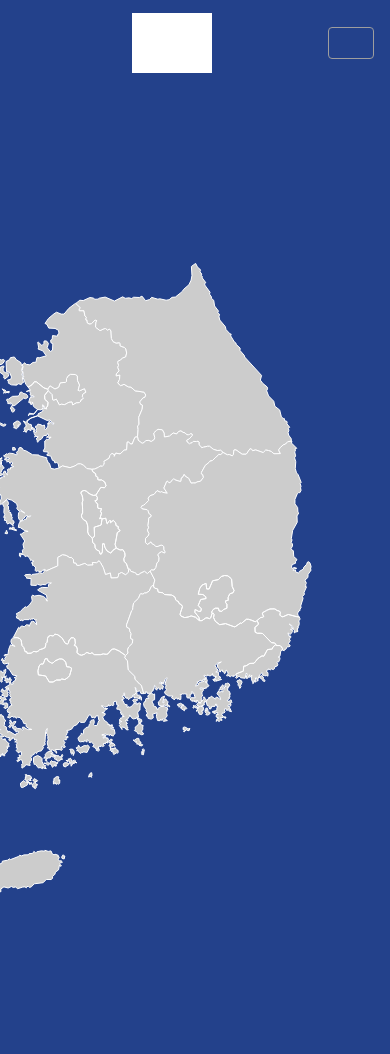
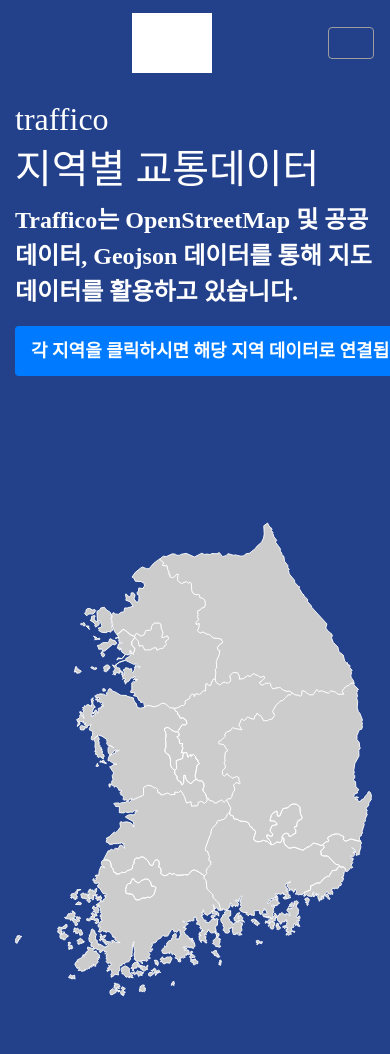
Before and after one commit to onewool/trf, a Django app: template templates/traffico/index.html in a window 390 px wide; the page is wider, and only the part inside the window is pictured. Shown: the top 1054 px of that part. Run offline with Django 4.2, Linux system fonts and the light colour scheme; the template is opened without the code that fills it, so the values that code supplies are empty; some web fonts are replaced; grey boxes are pictures that could not be loaded.

Commit message:
index css 수정

```diff
--- a/static/style.css
+++ b/static/style.css
@@ -1,18 +1,13 @@
 @import url('https://cdn.rawgit.com/moonspam/NanumSquare/master/nanumsquare.css');
 
       /*customizing css*/
-
-      .my-10{
-        margin-top: 6rem;
-        margin-bottom: 6rem;
-      }
       /*폰트*/
       body{
         position: relative;
         height: 100%;
         font-family: 'NanumSquare';
         font-weight: 600;
-        font-size: 1.2em;
+        font-size: 1.5em;
         margin: 0;
         padding: 0;
       }
@@ -50,9 +45,7 @@
         height: 1em;
       }
       /****************************************** svg ******************************************/
-      .container-fluid.color4{
-        position: relative;
-      }
+
       .land
       {
         fill: #CCCCCC;
@@ -66,31 +59,24 @@
       }
 
       svg{
-        width:650px;
-        height: 800px;
-        position: relative;
-        left: 50%;
-        margin-left: -250px;
-        top: 0px;
+        width:100%;
+        height: 650px;
+        overflow:hidden
+
       }
+      svg g{
+        transform: scale(0.9);
+      }
+
       .color1 {background-color: #f6aea4; !important}
       .color2 {background-color: #f1cd7e; !important}
       .color3 {background-color: #FFFFFF; !important}
       .color4 {background-color: #23418B; !important}
       .color5 {background-color: #5FB6BF; !important}
 
-      .container-fluid.color4{
-        height: 900px;
-      }
+
       /*************************************** introduce ***************************************/
-      .container{
-        position: relative;
-      }
-      .container.introduce, .container.chart{
-        position: relative;
-        top: 200px;
-        text-align: center;
-      }
+
       .introduce>img{
         display : block;
         margin : 10px auto;
@@ -100,7 +86,7 @@
       .introduce p{
         margin: 100px auto;
         text-align: center;
-        color: #727272;
+        color: #fff;
       }
       /***************************************** chart *****************************************/
 
@@ -118,7 +104,7 @@
       }
       .chart p{
         margin: 100px auto;
-        color: #727272;
+        color: #fff;
       }
       .padding-100{
         padding-top: 100px
@@ -129,11 +115,12 @@
         position: relative;
         bottom:0px
       }
-      /****************************************** mediaquery ******************************************/
-      /*Xs and Small devices (landscape phones, less than 758px)*/
-       @media (max-width: 767.98px) {
-        svg{
-          width: 150%;
-          margin-left: -280px;
-        }
-       }
+
+      td a{
+        color: #fff
+        !important
+      }
+
+      .min-h{
+        min-height: 760px
+      }
--- a/templates/base.html
+++ b/templates/base.html
@@ -10,7 +10,11 @@
     <!-- traffico CSS -->
 
     <link rel="stylesheet" type="text/css" href="{% static 'style.css' %}">
-    <link rel="stylesheet" type="text/css" href="{% static 'swiper.css' %}">
+
+    <!-- css Start -->
+    {% block css %}
+    {% endblock %}
+    <!-- css End -->
 
     <title>Hello, traffico!</title>
 </head>
--- a/templates/navbar.html
+++ b/templates/navbar.html
@@ -27,7 +27,7 @@
                 </div>
               </li>
               <li class="nav-item active">
-                <a class="nav-link" href="{% url 'traffico:board' %}">알림마당</a>
+                <a class="nav-link" href="{% url 'traffico:board' %}"> 문의 게시판</a>
               </li>
               <li class="nav-item active">
                 <a class="nav-link" href="">이용안내</a>
--- a/templates/traffico/board.html
+++ b/templates/traffico/board.html
@@ -1,7 +1,7 @@
 {% extends 'base.html' %}
 {% load traffico_filter %}
 {% block content %}
-<div class="container my-3 padding-100">
+<div class="container my-3 padding-100 min-h">
     <div class="row my-3">
         <div class="col-6">
             <a href="{% url 'traffico:question_create' %}" class="btn btn-primary">질문 등록하기</a>
@@ -27,7 +27,7 @@
         <tbody>
         {% if question_list %}
         {% for question in question_list %}
-        <tr class="text-center">
+        <tr class="text-center text-light">
             <td>
                 <!-- 번호 = 전체건수 - 시작인덱스 - 현재인덱스 + 1 -->
                 {{ question_list.paginator.count|sub:question_list.start_index|sub:forloop.counter0|add:1 }}
--- a/templates/traffico/index.html
+++ b/templates/traffico/index.html
@@ -1,6 +1,14 @@
 {% extends 'base.html' %}
 {% block content %}
 <div class="container padding-100">
+  <div class="row pb-5">
+    <div class="col-md-6 align-self-center text-white">
+        <h2>traffico</h2>
+        <h1>지역별 교통데이터</h1>
+        <p >Traffico는 OpenStreetMap 및 공공데이터, Geojson 데이터를 통해 지도 데이터를 활용하고 있습니다.</p>
+        <span class="badge badge-primary p-3">각 지역을 클릭하시면 해당 지역 데이터로 연결됩니다.</span>
+    </div>
+    <div class="col-md-6">
         <svg xmlns="http://www.w3.org/2000/svg" xmlns:amcharts="http://amcharts.com/ammap" xmlns:xlink="http://www.w3.org/1999/xlink" version="1.1">
           <defs>
 
@@ -37,7 +45,8 @@
 
           </g>
         </svg>
-      </div><!-- color3 container -->
+    </div>
+    </div>
       <div class="container chart">
         <div class="row">
           <img src="https://raw.githubusercontent.com/onewool/traffico/main/image/index%20%EC%9B%8C%EB%93%9C%ED%81%B4%EB%9D%BC%EC%9A%B0%EB%93%9C.png" alt="wordcloud" class="img-fluid col-12 col-md-6">
--- a/templates/traffico/introduce.html
+++ b/templates/traffico/introduce.html
@@ -1,4 +1,8 @@
 {% extends 'base.html' %}
+{% load static %}
+{% block css %}
+<link rel="stylesheet" type="text/css" href="{% static 'swiper.css' %}">
+{% endblock %}
 {% block content %}
 <!----------------- Swiper ----------------->
 <div class="swiper-container padding-100">
```
Also changed, not shown: templates/common/login.html (+1 -6 lines), templates/common/signup.html (+1 -6 lines).
